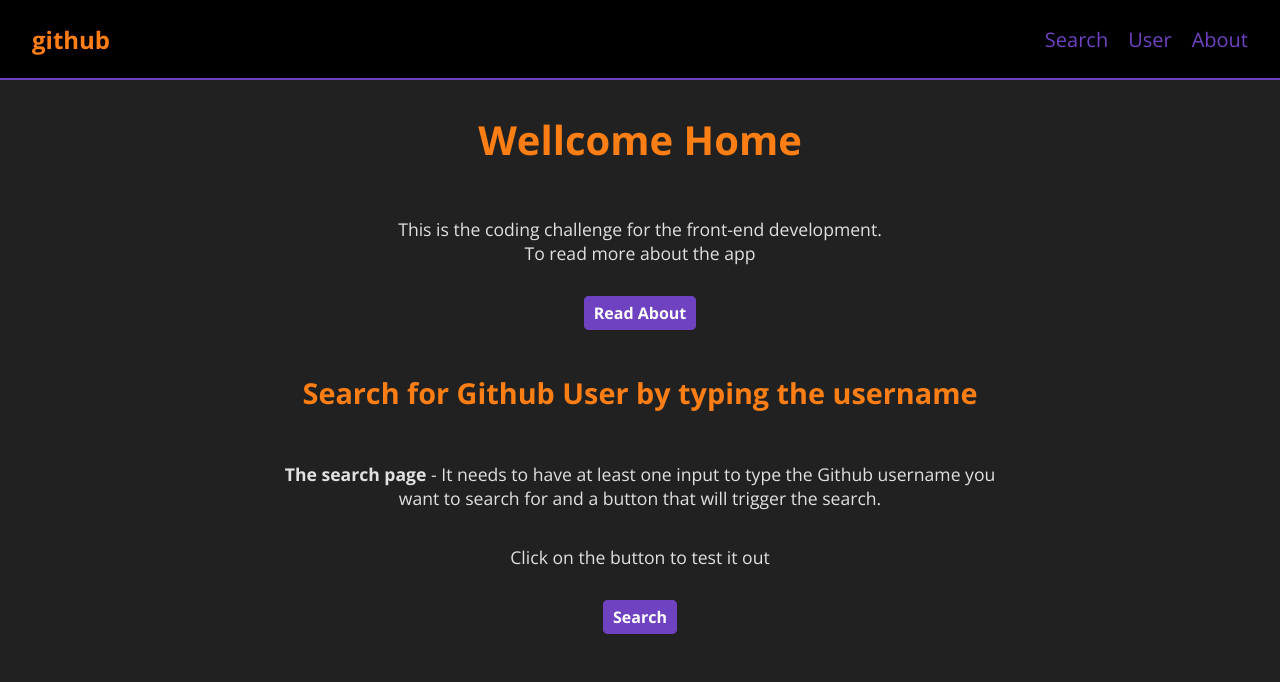
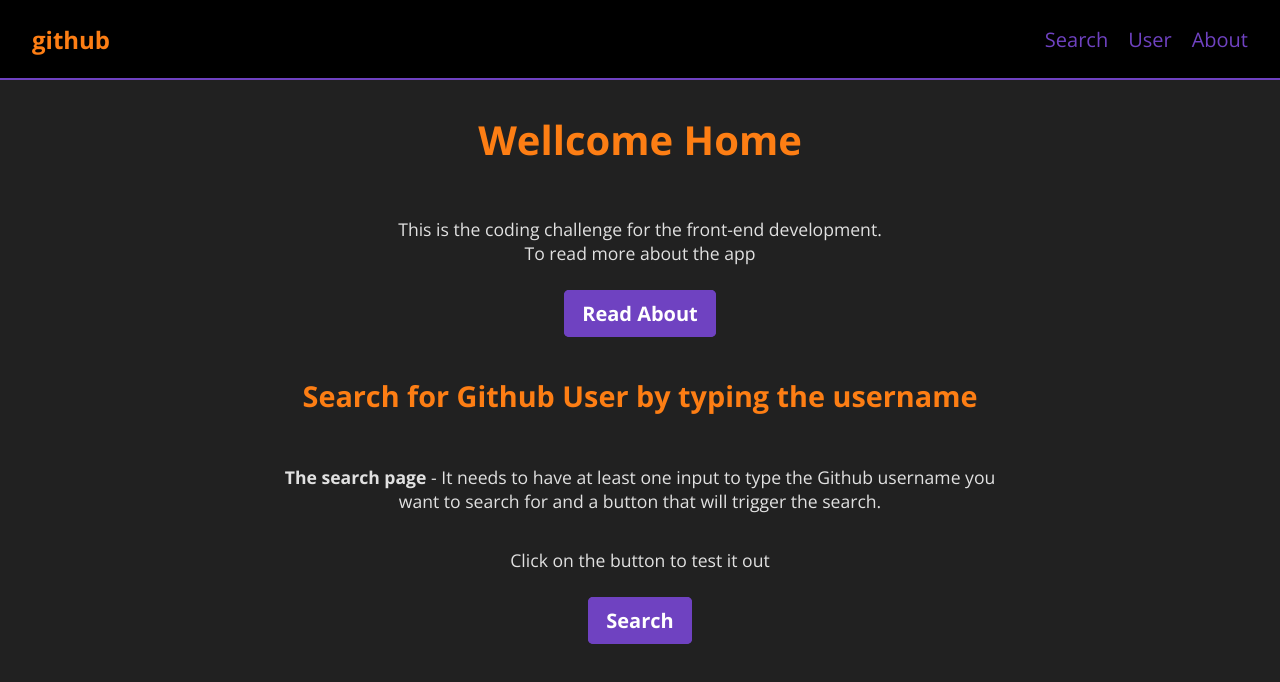
Before and after one commit to lucho20pt/fe-assignment-githubapi-lucho20pt, a React (Create React App) app: page /home in a window 1280 px wide. Shown: the top 682 px of the page. Built offline with nearby package versions, Linux system fonts and the light colour scheme.

Commit message:
upd: rendered button classes

```diff
--- a/src/features/github/UserDetail.js
+++ b/src/features/github/UserDetail.js
@@ -28,7 +28,7 @@
           <Repositories repository={{ ...repository }} />
         </div>
         <p>
-          <Link className="btn btn-small" to="/search">
+          <Link className="btn" to="/search">
             Go Back to Search
           </Link>
         </p>
--- a/src/features/github/user/NoUser.js
+++ b/src/features/github/user/NoUser.js
@@ -6,7 +6,7 @@
     <Fragment>
       <h3>You haven't searched for a github username yet</h3>
       <p>
-        <Link className="btn btn-small" to="/search">
+        <Link className="btn" to="/search">
           GoTo Search Page
         </Link>
       </p>
--- a/src/pages/Home.js
+++ b/src/pages/Home.js
@@ -11,7 +11,7 @@
           read more about the app
         </p>
         <p>
-          <Link className="btn btn-small" to="/about">
+          <Link className="btn" to="/about">
             Read About
           </Link>
         </p>
@@ -25,7 +25,7 @@
         </p>
         <p>Click on the button to test it out</p>
         <p>
-          <Link className="btn btn-small" to="/search">
+          <Link className="btn" to="/search">
             Search
           </Link>
         </p>
```
